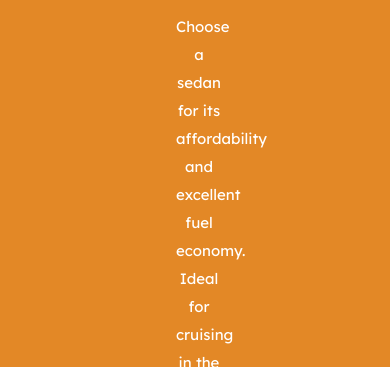
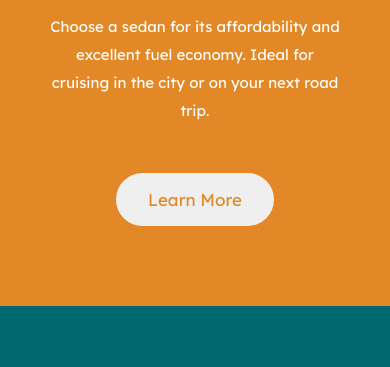
Before and after one commit to Junain44/card-preview, a plain HTML site: page index.html in a window 390 px wide. Shown: the part 213-580 px from the top of the page. Drawn offline with Linux system fonts and the light colour scheme.

Commit message:
changes to para

```diff
--- a/style.css
+++ b/style.css
@@ -131,8 +131,8 @@ color:#fff;
     .cards p{
         padding-top: 1rem;
         padding-bottom: 2rem;
-        padding-left: 8rem;
-        padding-right: 8em;
+        padding-left: 0;
+        padding-right: 0;
     }
 
     .cards button{
```
